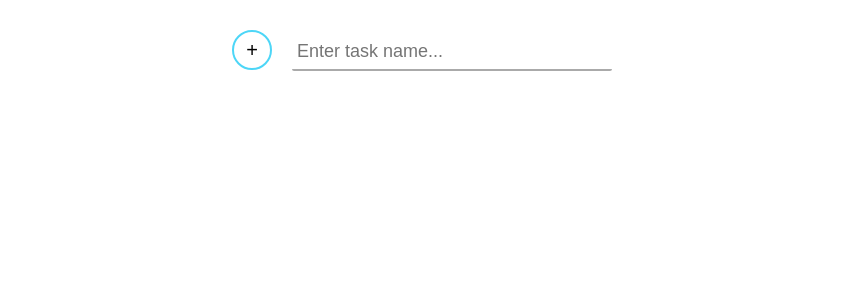
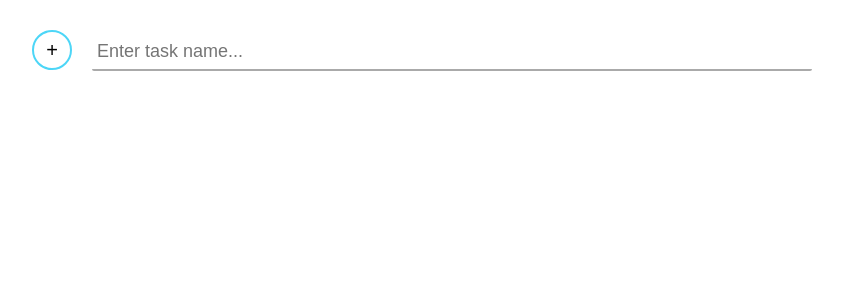
Before and after one commit to oleh-shalyhin/todo-list, a React (Create React App) app: page / in a window 1280 px wide. Shown: the top 300 px of the page, without its empty margins (208-1051 px from the left). Built offline with nearby package versions, Linux system fonts and the light colour scheme.

Commit message:
made the app wider

```diff
--- a/src/index.css
+++ b/src/index.css
@@ -3,7 +3,7 @@ button {
 }
 
 .app {
-  width: 400px;
+  width: 800px;
   margin: 30px auto;
 }
 
@@ -32,7 +32,7 @@ button {
   border-right: 0;
   border-bottom: 2px solid #aaaaaa;
   border-radius: 2px;
-  width: 310px;
+  width: 710px;
   height: 25px;
   font-size: 18px;
   font-family: "Century Gothic", Arial;
```
